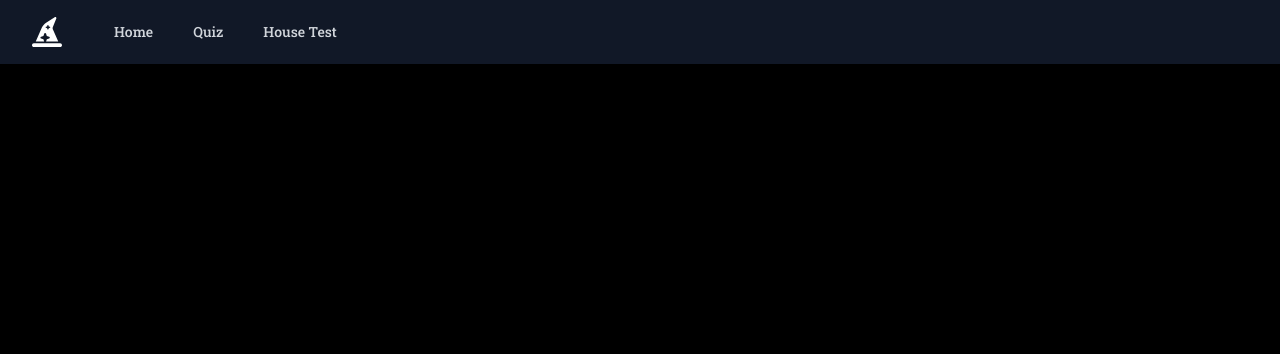
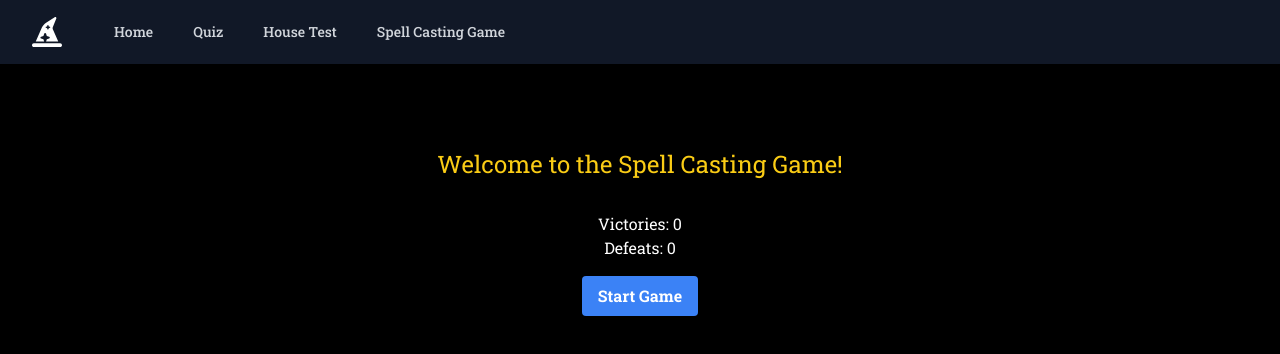
Before and after one commit to cbdefontenay/quiz-app, a Next.js app: page /spell_game in a window 1280 px wide. Before the commit this address had no page. Shown: the top 354 px of the page. Built offline with nearby package versions, Linux system fonts and the light colour scheme.

Commit message:
adding small game

```diff
--- a/package.json
+++ b/package.json
@@ -19,7 +19,7 @@
     "autoprefixer": "10.4.14",
     "eslint": "8.44.0",
     "eslint-config-next": "13.4.9",
-    "next": "^13.4.10",
+    "next": "^13.4.13",
     "postcss": "8.4.25",
     "react": "18.2.0",
     "react-dom": "18.2.0",
--- /dev/null
+++ b/src/app/spell_game/page.tsx
@@ -0,0 +1,14 @@
+import SpellCastingGame from "@/components/SpellCastingGame";
+
+const SpellGame = () => {
+  return (
+    <div>
+      <h1 className='text-3xl font-semibold text-center mt-8'>
+        Spell Casting Mini-Game
+      </h1>
+      <SpellCastingGame />
+    </div>
+  );
+};
+
+export default SpellGame;
--- a/src/components/NavBar.tsx
+++ b/src/components/NavBar.tsx
@@ -45,6 +45,12 @@ const NavBar = () => {
                   className='text-gray-300 hover:bg-gray-700 hover:text-white px-3 py-2 rounded-md text-sm font-medium'
                 >
                   House Test
+                </Link>
+                <Link
+                  href='/spell_game'
+                  className='text-gray-300 hover:bg-gray-700 hover:text-white px-3 py-2 rounded-md text-sm font-medium'
+                >
+                  Spell Casting Game
                 </Link>
               </div>
             </div>
--- /dev/null
+++ b/src/components/SpellCastingGame.tsx
@@ -0,0 +1,133 @@
+"use client";
+
+import React, { useState } from "react";
+
+const spells = [
+  "Expelliarmus",
+  "Legiliment",
+  "Serpent Sortia",
+  "Expulso",
+  "Crucio",
+  "Avada Kedavra",
+];
+const getRandomSpell = () => spells[Math.floor(Math.random() * spells.length)];
+
+const sorcerer = [
+  "Voldemort",
+  "Severus Snape",
+  "Draco Malfoy",
+  "Lucius Malfoy",
+  "Petter Pettigrew",
+  "bellatrix Lestrange",
+];
+const getRandomSorcerer = () =>
+  sorcerer[Math.floor(Math.random() * sorcerer.length)];
+
+const SpellCastingGame: React.FC = () => {
+  const [gameState, setGameState] = useState<
+    "start" | "playing" | "win" | "lose"
+  >("start");
+  const [userSpell, setUserSpell] = useState("");
+  const [victories, setVictories] = useState(0);
+  const [defeats, setDefeats] = useState(0);
+
+  const startGame = () => {
+    setGameState("playing");
+    setUserSpell("");
+  };
+
+  const handleSpellCasting = (selectedSpell: string) => {
+    setUserSpell(selectedSpell);
+    const userWins = getSpellOutcome(selectedSpell, getRandomSpell());
+
+    if (userWins) {
+      setVictories(victories + 1);
+      setGameState("win");
+    } else {
+      setDefeats(defeats + 1);
+      setGameState("lose");
+    }
+  };
+
+  const getSpellOutcome = (userSpell: string, opponentSpell: string) => {
+    if (
+      (userSpell === "Expelliarmus" && opponentSpell === "Avada Kedavra") ||
+      (userSpell === "Legiliment" && opponentSpell === "Serpent Sortia") ||
+      (userSpell === "Crucio" && opponentSpell === "Expulso")
+    ) {
+      return true;
+    } else if (
+      (userSpell === "Expulso" && opponentSpell === "Serpent Sortia") ||
+      (userSpell === "Legiliment" && opponentSpell === "Expelliarmus") ||
+      (userSpell === "Avada Kedavra" && opponentSpell === "Crucio")
+    ) {
+      return false;
+    } else if (
+      (userSpell === "Serpent Sortia" && opponentSpell === "Expulso") ||
+      (userSpell === "Avada Kedavra" && opponentSpell === "Legiliment") ||
+      (userSpell === "Expelliarmus" && opponentSpell === "Crucio")
+    ) {
+      return true;
+    }
+    return false;
+  };
+
+  return (
+    <div className='flex flex-col items-center justify-center h-full bg-black text-white p-4'>
+      <p className='text-2xl mb-8 text-center text-yellow-400'>
+        Welcome to the Spell Casting Game!
+      </p>
+      <p>Victories: {victories}</p>
+      <p>Defeats: {defeats}</p>
+      <button
+        onClick={startGame}
+        className='mt-4 mb-8 bg-blue-500 hover:bg-blue-700 text-white font-bold py-2 px-4 rounded'
+      >
+        {gameState === "start" ? "Start Game" : "Play Again"}
+      </button>
+      {(gameState === "playing" ||
+        gameState === "win" ||
+        gameState === "lose") && (
+        <div>
+          {gameState === "playing" && (
+            <div>
+              <p className='text-lg md:text-xl mb-2 mt-10'>
+                {getRandomSorcerer()} is casting: {getRandomSpell()}
+              </p>
+              <p className='text-md md:text-lg mb-8 mt-4'>Choose your spell:</p>
+              <div className='grid grid-cols-2 gap-2'>
+                {spells.map((spell) => (
+                  <button
+                    key={spell}
+                    onClick={() => handleSpellCasting(spell)}
+                    className='bg-green-500 hover:bg-green-700 text-white font-bold py-1 px-2 rounded'
+                  >
+                    {spell}
+                  </button>
+                ))}
+              </div>
+            </div>
+          )}
+          {(gameState === "win" || gameState === "lose") && (
+            <div>
+              <p className='text-xl'>
+                {gameState === "win" ? (
+                  <span>
+                    Congratulations! You defeated the opponent with {userSpell}!
+                  </span>
+                ) : (
+                  <span>
+                    Oh no! Your {userSpell} spell failed to crush your ennemy.
+                    Try again!
+                  </span>
+                )}
+              </p>
+            </div>
+          )}
+        </div>
+      )}
+    </div>
+  );
+};
+
+export default SpellCastingGame;
```
Also changed, not shown: 1 other file (tests, documents, lock files or other folders).
